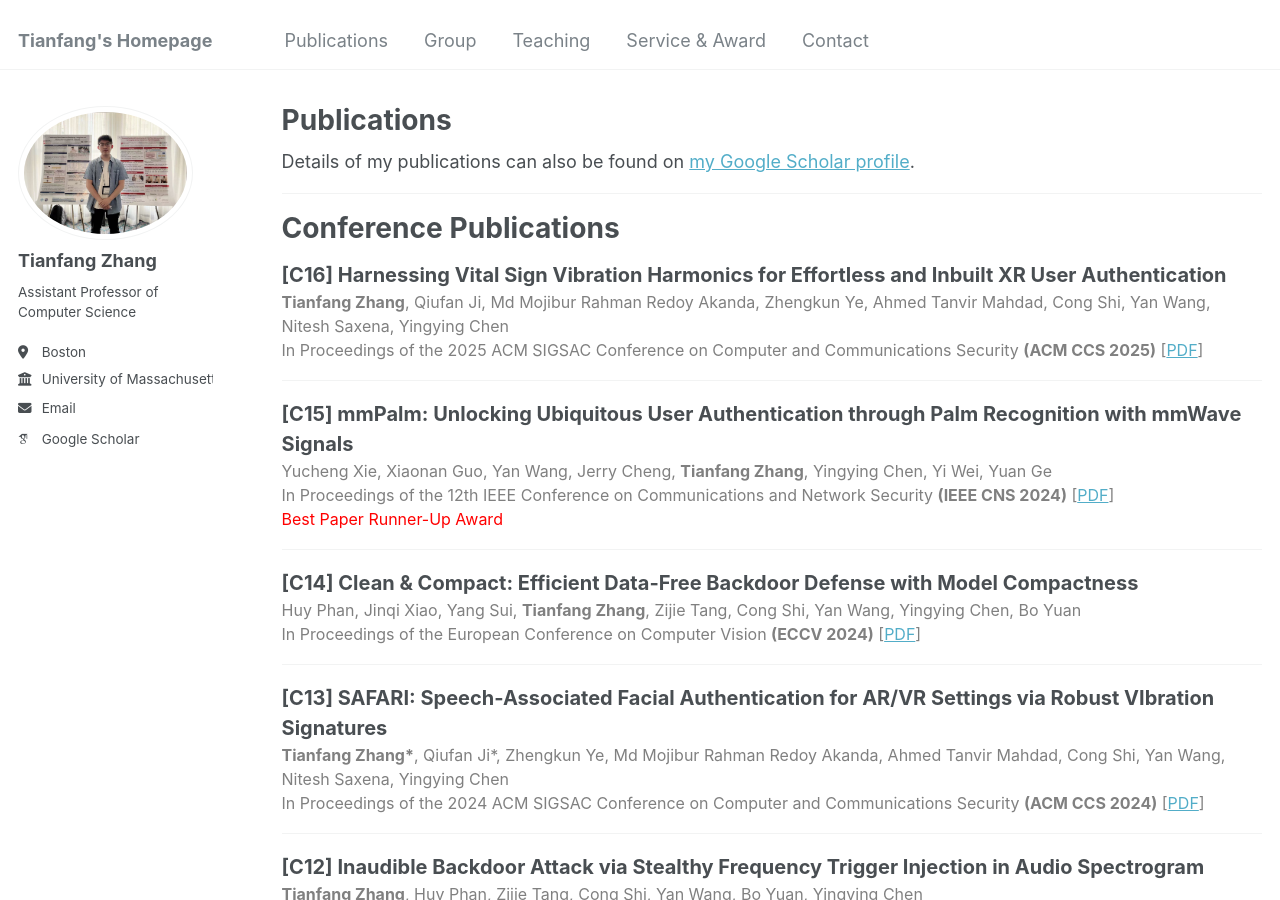
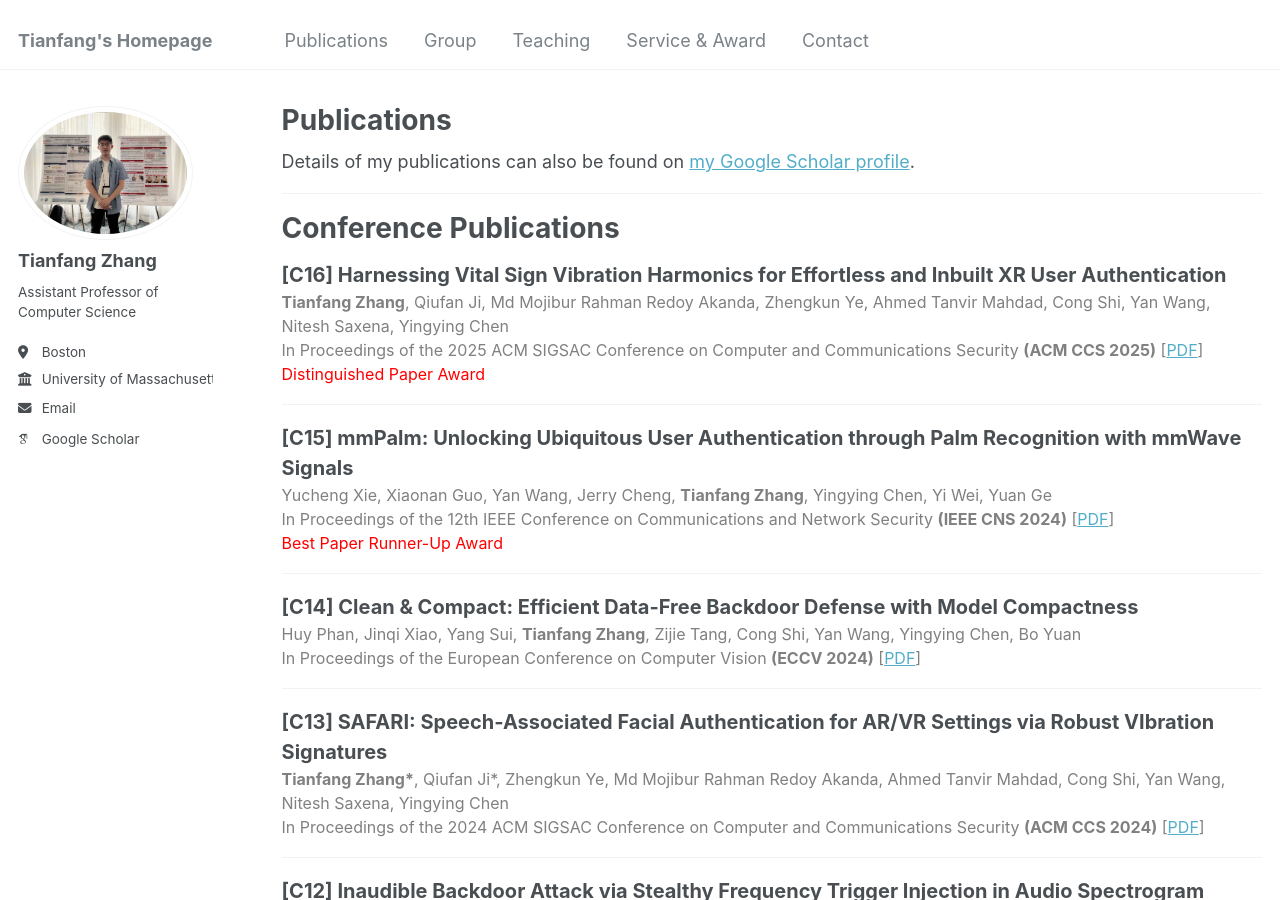
Before and after one commit to tianfang96/tianfang96.github.io, a Jekyll site: the page built from _pages/publications.html, in a window 1280 px wide and 900 px high. Built offline with Jekyll 4.4.1, drawn with Linux system fonts in a browser that asks for light colours; some web fonts are replaced.

Commit message:
Update publications.html

```diff
--- a/_pages/publications.html
+++ b/_pages/publications.html
@@ -19,6 +19,9 @@ author_profile: true
 </div>
 <div style="font-size: 16px; color: gray;">
   In Proceedings of the 2025 ACM SIGSAC Conference on Computer and Communications Security <strong>(ACM CCS 2025)</strong> [<a href="https://www.winlab.rutgers.edu/~yychen/daisylab/papers/SAFARI%20Speech-Associated%20Facial%20Authentication%20for%20ARVR%20Settings%20via%20Robust%20VIbration%20Signatures.pdf">PDF</a>]
+</div>
+<div style="font-size: 16px; color: red;">
+  Distinguished Paper Award
 </div>
 <hr>
 
```
